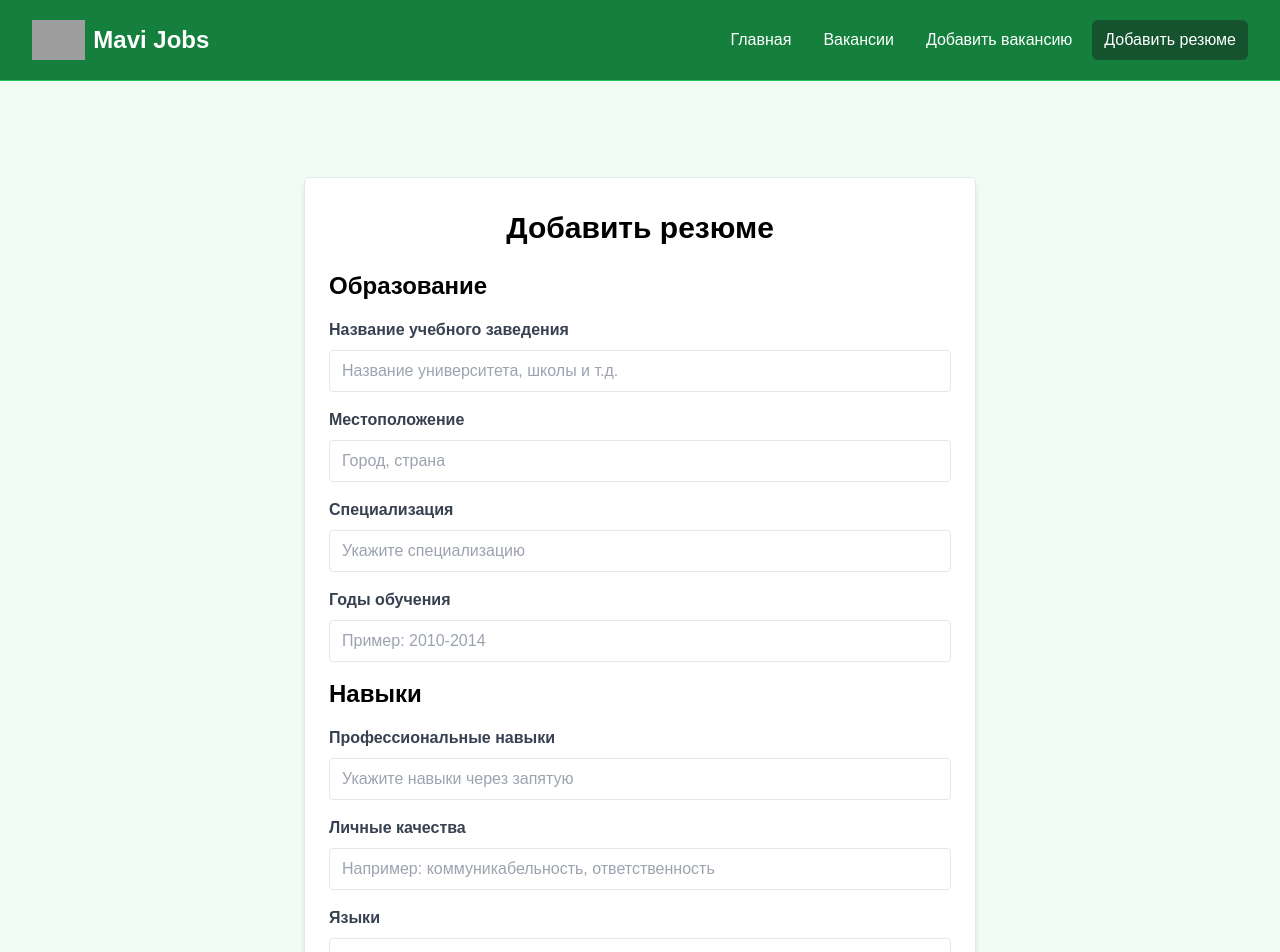
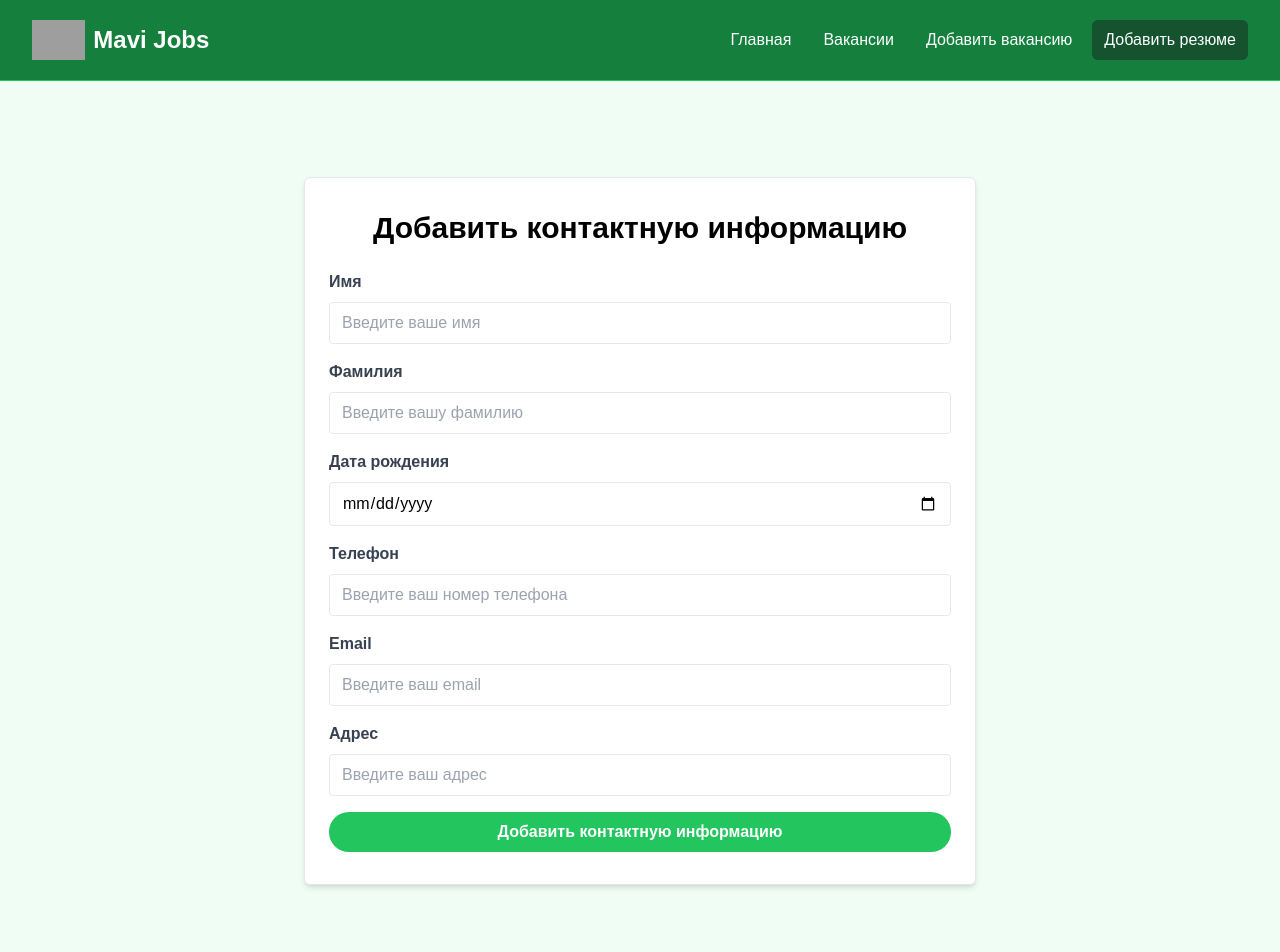
Before and after one commit to k4zann/recruitment, a Vue app in the folder frontend/recruitment/: page /resume/add in a window 1280 px wide. Shown: the top 952 px of the page. Built offline with nearby package versions, Linux system fonts and the light colour scheme; grey boxes are pictures that could not be loaded.

Commit message:
feat: implemented api for adding resume

```diff
--- a/frontend/recruitment/src/views/AddResumeView.vue
+++ b/frontend/recruitment/src/views/AddResumeView.vue
@@ -3,6 +3,22 @@
     import axios from 'axios';
     import router from '@/router';
     import { useToast } from 'vue-toastification';
+
+    const state = reactive({
+        employeeId: '',
+        isLoading: false
+    });
+
+    state.employeeId = localStorage.getItem('employeeId');
+
+    const contactInformationForm = reactive({
+        first_name: '',
+        last_name: '',
+        birth_date: '',
+        telephone: '',
+        email: '',
+        address: '',
+    });
 
     const form = reactive({
         employee_id: '',
@@ -48,7 +64,7 @@
 
     const handleSubmit = async () => {
         const newResume = {
-            employee_id: form.employee_id,
+            employee_id: state.employeeId,
             education: {
                 institution_name: form.education.institution_name,
                 location: form.education.location,
@@ -84,12 +100,50 @@
         };
 
         try {
-            await axios.post('/api/resumes', newResume);
+            state.isLoading = true;
+            await axios.post('http://localhost:8080/api/resume', newResume);
             toast.success('Резюме было успешно добавлено');
             router.push(`/`);
         } catch (e) {
             console.error('Ошибка при добавлении резюме', e);
             toast.error('Произошла ошибка');
+        } finally {
+            state.isLoading = false;
+        }
+    };
+
+    const addLanguage = () => {
+        form.skills.languages.push({ language: '', level: '' });
+    };
+
+    const removeLanguage = (index) => {
+        form.skills.languages.splice(index, 1);
+    };
+
+    const addExperience = () => {
+        form.experience.push({
+            company_name: '',
+            position: '',
+            work_period: '',
+            responsibilities: ''
+        });
+    };
+
+    const removeExperience = (index) => {
+        form.experience.splice(index, 1);
+    };
+
+    const submitContactInformation = async () => {
+        try {
+            const response = await axios.post('http://localhost:8080/api/employee', contactInformationForm);
+            state.employeeId = response.data.id;
+            localStorage.setItem('employeeId', state.employeeId);
+            toast.success('Контактная информация была успешно добавлена');
+        } catch (e) {
+            console.error('Error submitting contact information', e);
+            toast.error('Произошла ошибка');
+        } finally {
+            state.isLoading = false;
         }
     };
 </script>
@@ -98,7 +152,43 @@
     <section class="bg-green-50">
       <div class="container max-w-2xl py-24 m-auto">
         <div class="px-6 py-8 m-4 mb-4 bg-white border rounded-md shadow-md md:m-0">
-          <form @submit.prevent="handleSubmit">
+          <form v-if="state.employeeId === '' || state.employeeId === null">
+            <h2 class="mb-6 text-3xl font-semibold text-center">Добавить контактную информацию</h2>
+            <div class="mb-4">
+              <label for="first_name" class="block mb-2 font-bold text-gray-700">Имя</label>
+              <input v-model="contactInformationForm.first_name" type="text" id="first_name" class="w-full px-3 py-2 border rounded" placeholder="Введите ваше имя" />
+            </div>
+            <div class="mb-4">
+              <label for="last_name" class="block mb-2 font-bold text-gray-700">Фамилия</label>
+              <input v-model="contactInformationForm.last_name" type="text" id="last_name" class="w-full px-3 py-2 border rounded" placeholder="Введите вашу фамилию" />
+            </div>
+            <div class="mb-4">
+              <label for="birth_date" class="block mb-2 font-bold text-gray-700">Дата рождения</label>
+              <input v-model="contactInformationForm.birth_date" type="date" id="birth_date" class="w-full px-3 py-2 border rounded" />
+            </div>
+            <div class="mb-4">
+              <label for="telephone" class="block mb-2 font-bold text-gray-700">Телефон</label>
+              <input v-model="contactInformationForm.telephone" type="text" id="telephone" class="w-full px-3 py-2 border rounded" placeholder="Введите ваш номер телефона" />
+            </div>
+            <div class="mb-4">
+              <label for="email" class="block mb-2 font-bold text-gray-700">Email</label>
+              <input v-model="contactInformationForm.email" type="email" id="email" class="w-full px-3 py-2 border rounded" placeholder="Введите ваш email" />
+            </div>
+            <div class="mb-4">
+              <label for="address" class="block mb-2 font-bold text-gray-700">Адрес</label>
+              <input v-model="contactInformationForm.address" type="text" id="address" class="w-full px-3 py-2 border rounded" placeholder="Введите ваш адрес" />
+            </div>
+            <div>
+              <button
+                @click.prevent="submitContactInformation"
+                class="w-full px-4 py-2 font-bold text-white bg-green-500 rounded-full hover:bg-green-600 focus:outline-none focus:shadow-outline"
+              >
+                Добавить контактную информацию
+              </button>
+            </div>
+          </form>
+
+          <form v-else @submit.prevent="handleSubmit">
             <h2 class="mb-6 text-3xl font-semibold text-center">Добавить резюме</h2>
 
             <!-- Education Section -->
```
